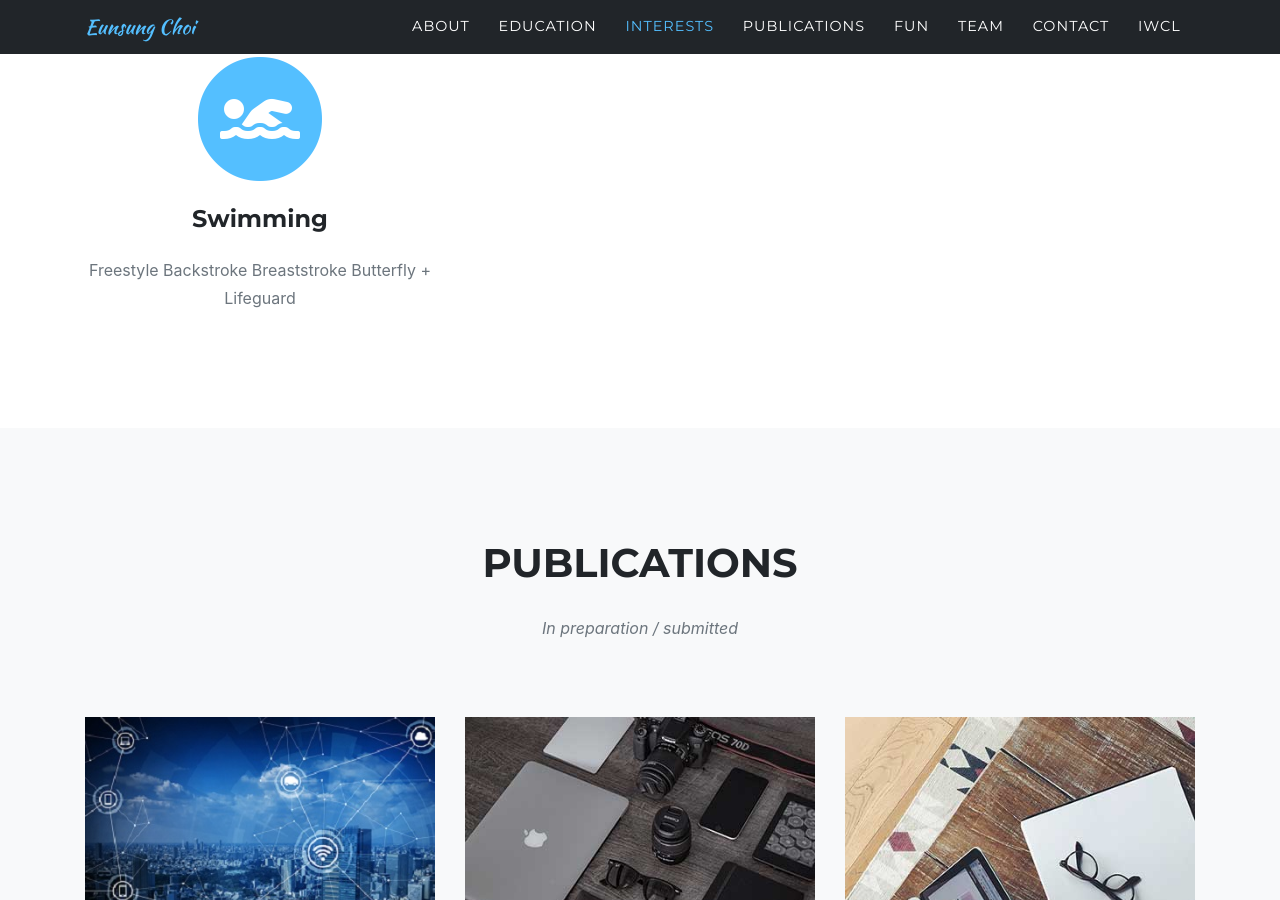
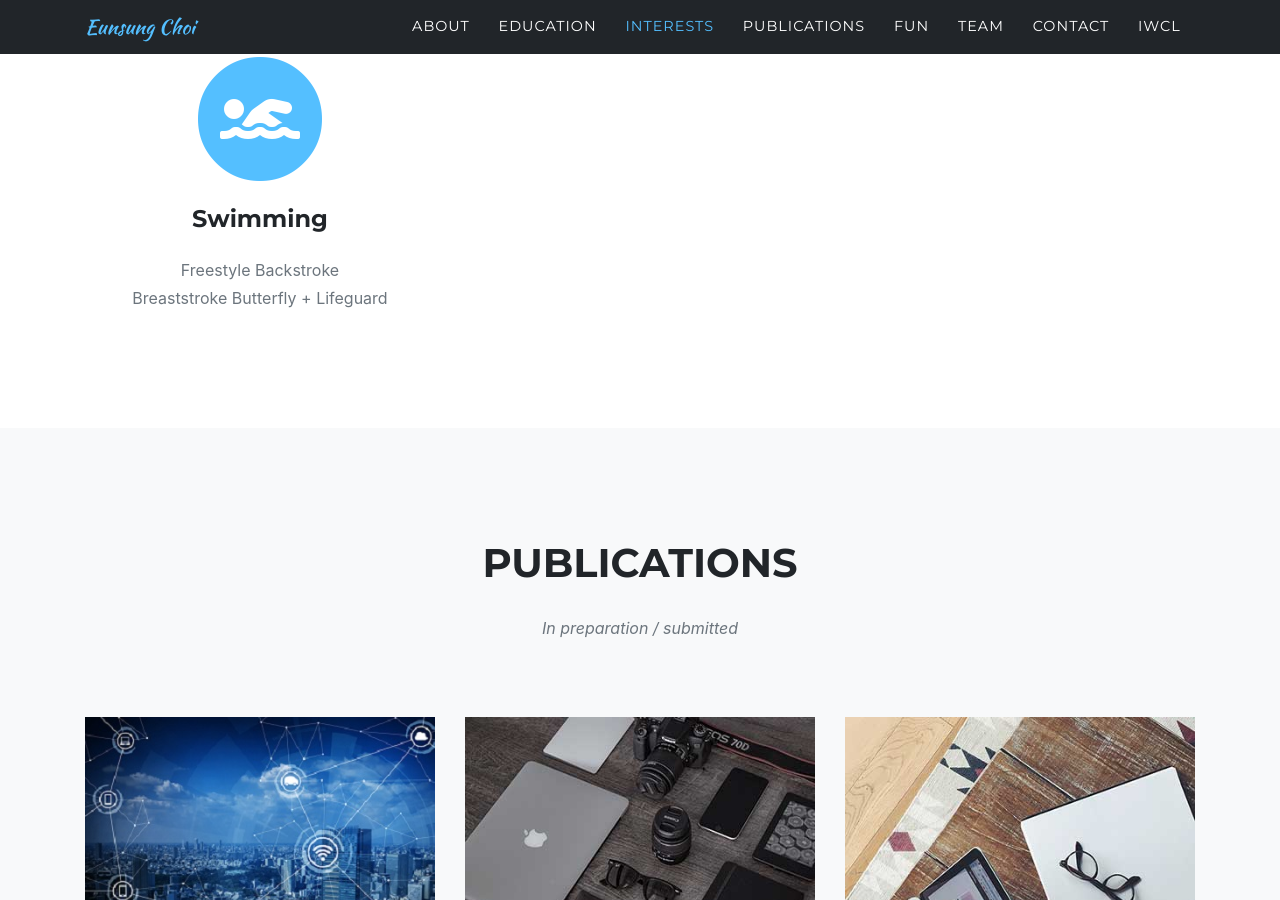
Before and after one commit to choices97/choices97.github.io, a Jekyll site: the page built from index.md, in a window 1280 px wide and 900 px high, scrolled down 3899 px. Built offline with Jekyll 4.4.1, drawn with Linux system fonts in a browser that asks for light colours; some web fonts are replaced.

Commit message:
Update sitetext.yml

```diff
--- a/_data/sitetext.yml
+++ b/_data/sitetext.yml
@@ -73,12 +73,12 @@ en: &DEFAULT_EN
         icon: fas fa-broadcast-tower #find more at https://fontawesome.com/icons
       - title: "Machine Learning"
         desc: "Machine Learning <br> for Wireless Communications"
-        icon: fas fa-code-branch
+        icon: fab fa-connectdevelop
       - title: "Stock"
         desc: "Machine Learning Aided <br> [Stock](https://github.com/choices97/ProjectAutoTrade) Trading Project"
-        icon: fas fa-connectdevelop
+        icon: fas fa-chart-line
       - title: "Swimming"
-        desc: "Freestyle Backstroke Breaststroke Butterfly + Lifeguard"
+        desc: "Freestyle Backstroke <br> Breaststroke Butterfly + Lifeguard"
         icon: fas fa-swimmer
 
   portfolio:
```
